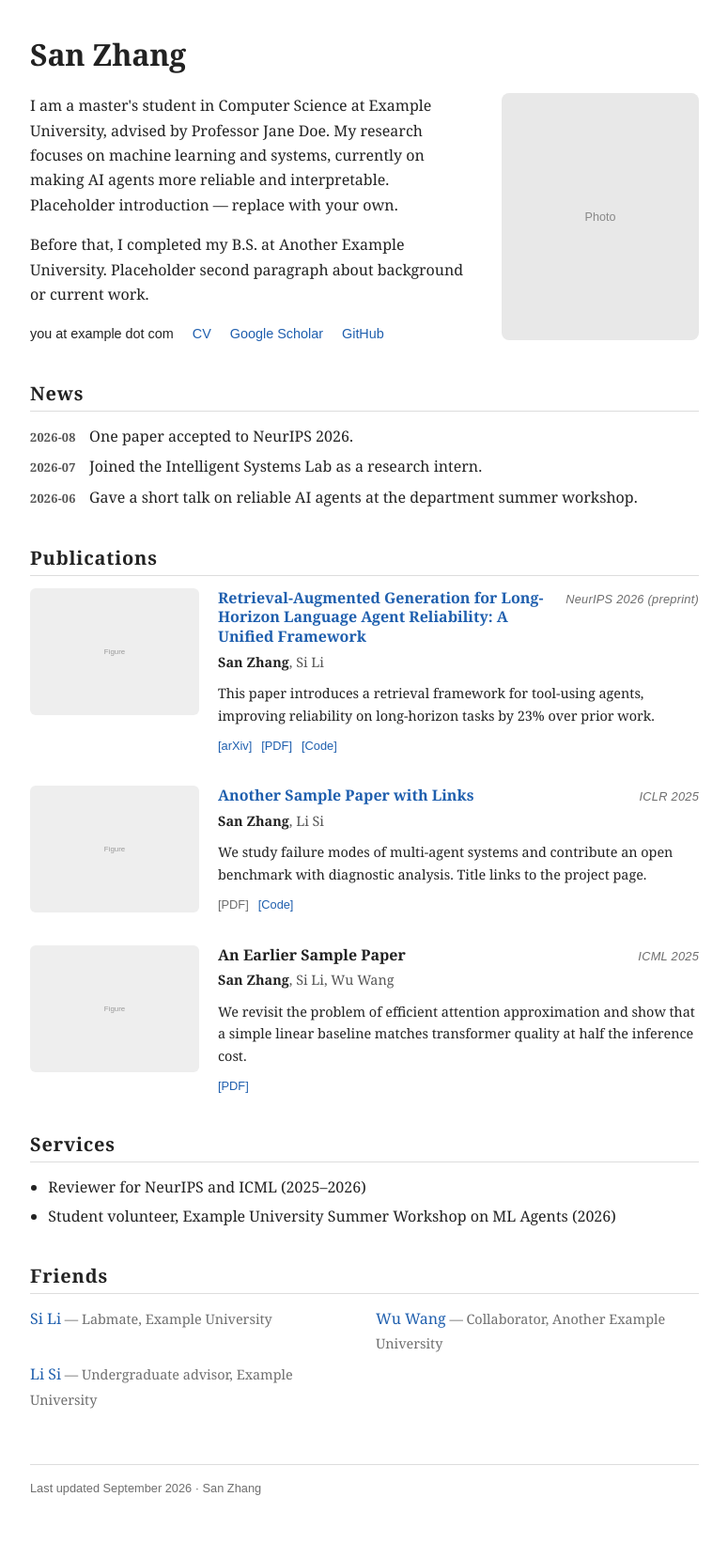
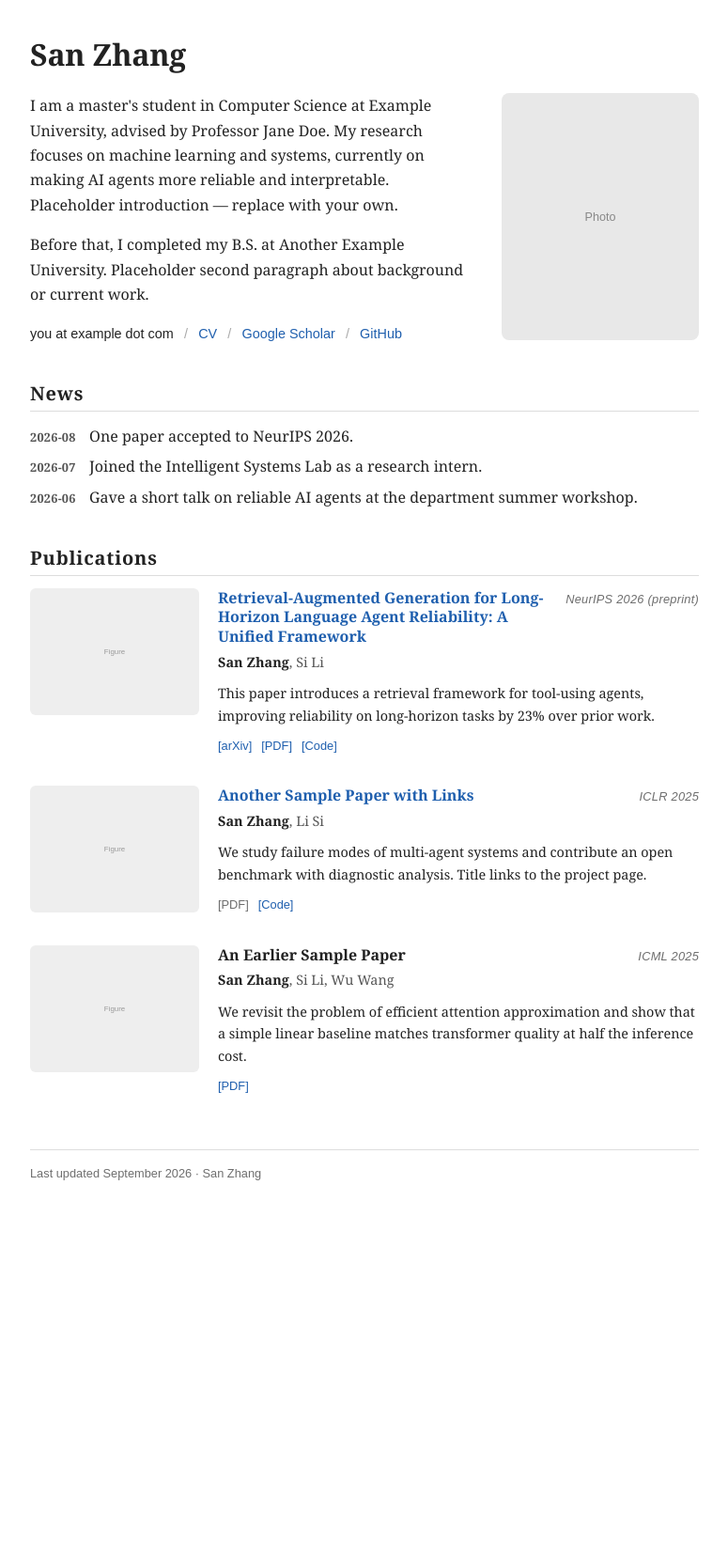
Before and after one commit to Sitaye/sitaye.github.io, a Jekyll site: the page built from index.html, in a window 1280 px wide. Shown: the whole page at 94% size, without its empty margins (252-1027 px from the left). Built offline with Jekyll 4.4.1, drawn with Linux system fonts in a browser that asks for light colours; after the commit the page ends 1323 px from its top, so only the background shows below that.

Commit message:
feat: drop Services/Friends modules, slash separators between contact links

```diff
--- a/_data/friends.yml
+++ /dev/null
@@ -1,11 +0,0 @@
-- name: "Si Li"
-  note: "Labmate, Example University"
-  url: "https://example.org/~sili"
-
-- name: "Wu Wang"
-  note: "Collaborator, Another Example University"
-  url: "https://example.org/~wwang"
-
-- name: "Li Si"
-  note: "Undergraduate advisor, Example University"
-  url: "https://example.org/~lisi"
--- a/_data/services.yml
+++ /dev/null
@@ -1,2 +0,0 @@
-- "Reviewer for NeurIPS and ICML (2025–2026)"
-- "Student volunteer, Example University Summer Workshop on ML Agents (2026)"
--- a/_layouts/home.html
+++ b/_layouts/home.html
@@ -66,28 +66,6 @@
       {% endfor %}
     </section>
 
-    {% if site.data.services.size > 0 %}
-    <section class="services">
-      <h2>Services</h2>
-      <ul class="plain-list">
-        {% for s in site.data.services %}
-        <li>{{ s }}</li>
-        {% endfor %}
-      </ul>
-    </section>
-    {% endif %}
-
-    {% if site.data.friends.size > 0 %}
-    <section class="friends">
-      <h2>Friends</h2>
-      <div class="friends-grid">
-        {% for f in site.data.friends %}
-        <p class="friend"><a href="{{ f.url }}">{{ f.name }}</a><span class="friend-note"> — {{ f.note }}</span></p>
-        {% endfor %}
-      </div>
-    </section>
-    {% endif %}
-
     <footer class="footer">Last updated {{ site.time | date: "%B %Y" }} · {{ site.author_name }}</footer>
 
   </main>
--- a/assets/style.css
+++ b/assets/style.css
@@ -72,24 +72,14 @@ h2 {
 .contact-bar {
   display: flex;
   flex-wrap: wrap;
-  column-gap: 1.25rem;
+  column-gap: 0.7rem;
   row-gap: 0.35rem;
   margin-top: 1.1rem;
   font-family: var(--sans);
   font-size: 0.9rem;
 }
 .contact-text { color: var(--ink); }
-
-.plain-list { margin: 0; padding-left: 1.2rem; }
-.plain-list li { margin-bottom: 0.3rem; }
-
-.friends-grid {
-  display: grid;
-  grid-template-columns: repeat(auto-fill, minmax(230px, 1fr));
-  gap: 0.4rem 1.5rem;
-}
-.friend { margin: 0; }
-.friend-note { color: var(--ink-meta); font-size: 0.9rem; }
+.contact-sep { color: #aaa; }
 
 .news ul {
   list-style: none;
--- a/index.html
+++ b/index.html
@@ -8,8 +8,11 @@ title: "San Zhang — Homepage"
     <p>Before that, I completed my B.S. at Another Example University. Placeholder second paragraph about background or current work.</p>
     <div class="contact-bar">
       <span class="contact-text">you at example dot com</span>
+      <span class="contact-sep">/</span>
       <a href="{{ '/assets/cv.pdf' | relative_url }}">CV</a>
+      <span class="contact-sep">/</span>
       <a href="https://scholar.google.com/">Google Scholar</a>
+      <span class="contact-sep">/</span>
       <a href="https://github.com/username">GitHub</a>
     </div>
   </div>
```
